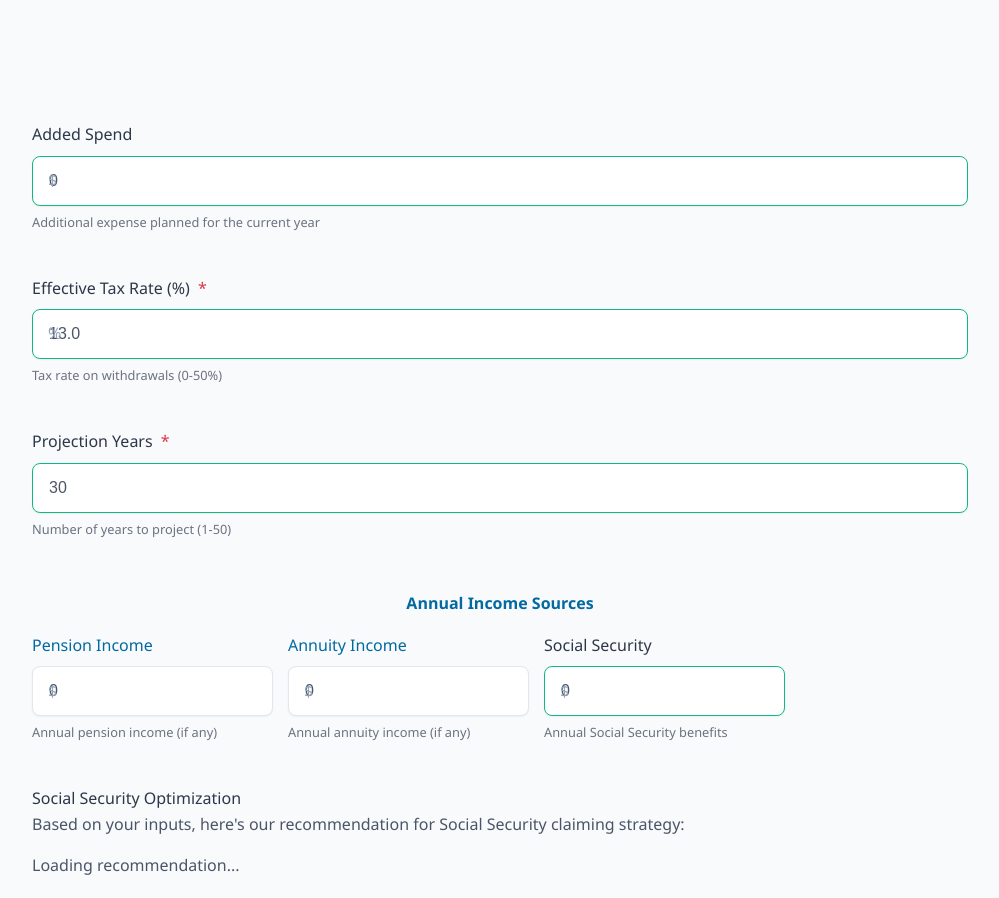
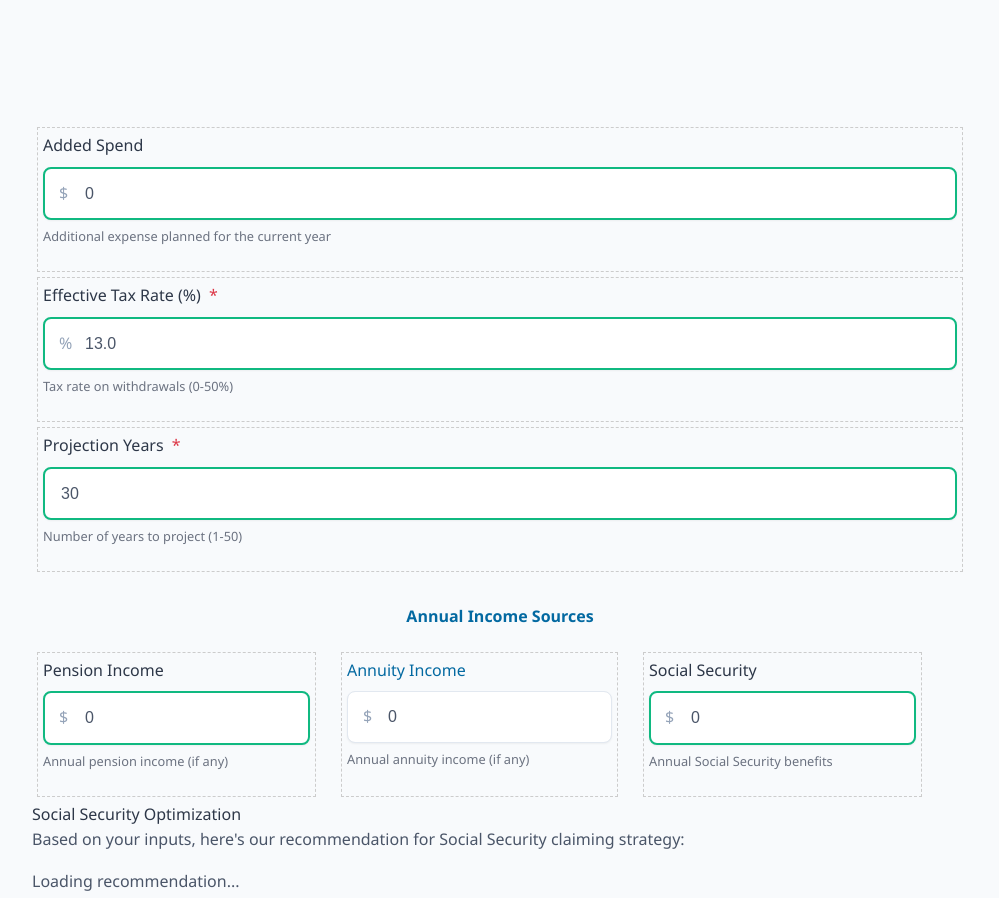
Before and after one commit to jduby/Projections, a plain HTML site: page index.html in a window 1280 px wide. Shown: the part 1960-2858 px from the top of the page, without its empty margins (280-1279 px from the left). Drawn offline with nearby package versions, Linux system fonts and the light colour scheme.

Commit message:
Updates to fix the Projections input fields

```diff
--- a/js/retirement-calculator.js
+++ b/js/retirement-calculator.js
@@ -256,8 +256,8 @@ class RetirementCalculator {
             const startingTaxable = this.parseCurrency(taxableInput?.value) || 0;
 
             // Get income sources
-            const socialSecurity = this.parseCurrency(document.getElementById('social-security')?.value) || 0;
-            const pension = this.parseCurrency(document.getElementById('pension-income')?.value) || 0;
+            const socialSecurity = this.parseCurrency(document.getElementById('annual-social-security')?.value) || 0;
+            const pension = this.parseCurrency(document.getElementById('annual-pension')?.value) || 0;
             const otherIncome = this.parseCurrency(document.getElementById('other-income')?.value) || 0;
 
             // Calculate starting balance (sum of all accounts)
--- a/styles.css
+++ b/styles.css
@@ -145,8 +145,13 @@ a:hover {
     color: #2d3748;
 }
 
-.input-group input[type="text"],
-.input-group input[type="number"],
+input[type="text"],
+input[type="number"],
+input[type="email"],
+input[type="tel"],
+select,
+textarea,
+.input-group input,
 .input-group select,
 .input-group textarea {
     width: 100%;
@@ -161,8 +166,13 @@ a:hover {
     transition: border-color 0.15s ease-in-out, box-shadow 0.15s ease-in-out;
 }
 
-.input-group input[type="text"]:focus,
-.input-group input[type="number"]:focus,
+input[type="text"]:focus,
+input[type="number"]:focus,
+input[type="email"]:focus,
+input[type="tel"]:focus,
+select:focus,
+textarea:focus,
+.input-group input:focus,
 .input-group select:focus,
 .input-group textarea:focus {
     border-color: #a0aec0;
@@ -867,9 +877,29 @@ button[type="submit"]:disabled {
     transition: color 0.2s ease;
 }
 
+.input-with-icon {
+    position: relative;
+    width: 100%;
+}
+
+.input-with-icon .icon {
+    position: absolute;
+    left: 1rem;
+    top: 50%;
+    transform: translateY(-50%);
+    color: #94a3b8;
+    pointer-events: none;
+}
+
 .input-with-icon input {
     padding-left: 2.5rem;
     width: 100%;
+}
+
+.input-with-icon input:focus {
+    border-color: #4f46e5;
+    box-shadow: 0 0 0 3px rgba(79, 70, 229, 0.2);
+    outline: none;
 }
 
 /* Adjust icon position for number inputs */
@@ -1206,17 +1236,23 @@ tbody tr:nth-child(even):hover {
 }
 
 /* Style the input fields */
-#pension-income,
+#annual-pension,
 #annuity-income,
-#social-security {
+#annual-social-security {
     background-color: white;
     border: 1px solid #e2e8f0;
 }
 
 /* Style the labels */
-label[for="pension-income"],
+label[for="annual-pension"],
 label[for="annuity-income"],
-label[for="social-security"] {
+label[for="annual-social-security"] {
     color: #0369a1;
     font-weight: 500;
 }
+
+.input-group {
+    border: 1px dashed #ccc;
+    margin: 5px;
+    padding: 5px;
+}
```
Also changed, not shown: sections/projections.html (+4 -4 lines).
